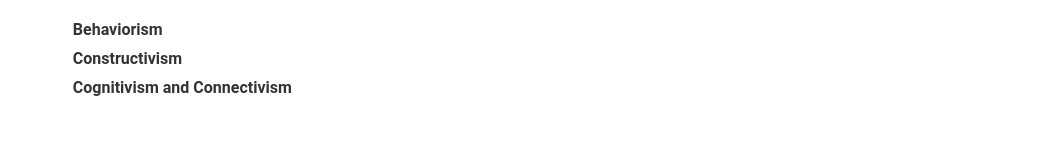
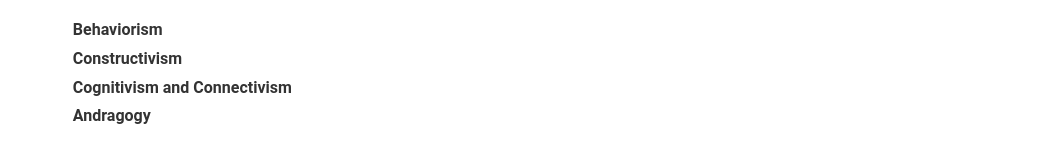
Before and after one commit to caitlinmeyer/idt-portfolio, a Jekyll site: the page built from 100x/index.html, in a window 1280 px wide. Shown: the part 593-756 px from the top of the page, without its empty margins (101-1161 px from the left). Built offline with Jekyll 4.4.1, drawn with Linux system fonts in a browser that asks for light colours.

Commit message:
Update index.html

```diff
--- a/100x/index.html
+++ b/100x/index.html
@@ -18,3 +18,4 @@ layout: default
 &nbsp;&nbsp;&nbsp;&nbsp;&nbsp;&nbsp;<a href="/idt-portfolio/100x/comparing-learning-theories#behaviorism">Behaviorism</a><BR>
 &nbsp;&nbsp;&nbsp;&nbsp;&nbsp;&nbsp;<a href="/idt-portfolio/100x/comparing-learning-theories#constructivism">Constructivism</a><BR>
 &nbsp;&nbsp;&nbsp;&nbsp;&nbsp;&nbsp;<a href="/idt-portfolio/100x/comparing-learning-theories#cognitivism">Cognitivism and Connectivism</a><BR>
+	&nbsp;&nbsp;&nbsp;&nbsp;&nbsp;&nbsp;<a href="/idt-portfolio/100x/comparing-learning-theories#andragogy">Andragogy</a><BR>
```
